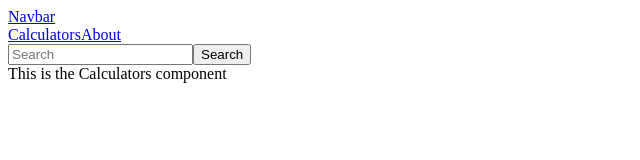
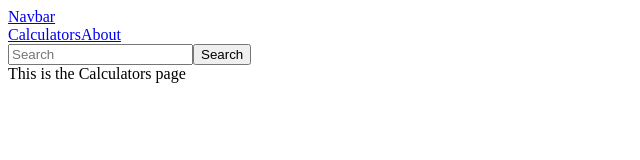
Before and after one commit to ViktorKuzmanov/Learning-React-Router, a React (Create React App) app: page / in a window 1280 px wide. Shown: the top 160 px of the page, without its empty margins (0-640 px from the left). Built offline with nearby package versions, Linux system fonts and the light colour scheme; the HTML template or start-up script is replaced by a standard one.

Commit message:
rename contents of Calculators and About page

```diff
--- a/src/components/About.jsx
+++ b/src/components/About.jsx
@@ -2,6 +2,6 @@ import React from "react";
 
 export default class About extends React.Component {
   render() {
-    return <div>This is the About component</div>;
+    return <div>This is the About page</div>;
   }
 }
--- a/src/components/Calculators.jsx
+++ b/src/components/Calculators.jsx
@@ -2,6 +2,6 @@ import React from "react";
 
 export default class Calculators extends React.Component {
   render() {
-    return <div>This is the Calculators component</div>;
+    return <div>This is the Calculators page</div>;
   }
 }
```
